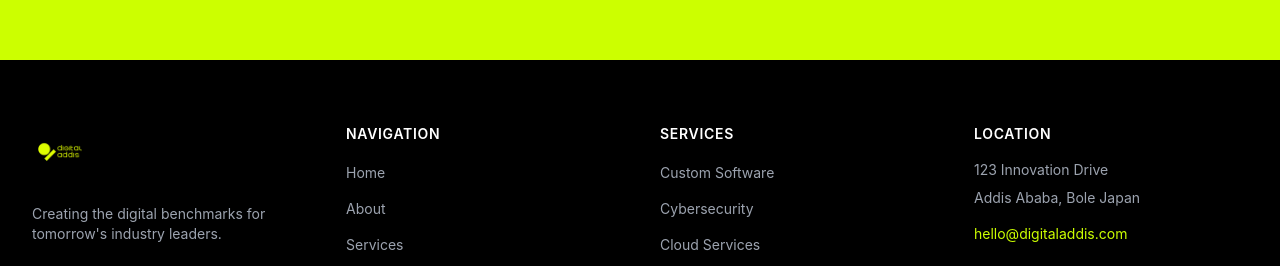
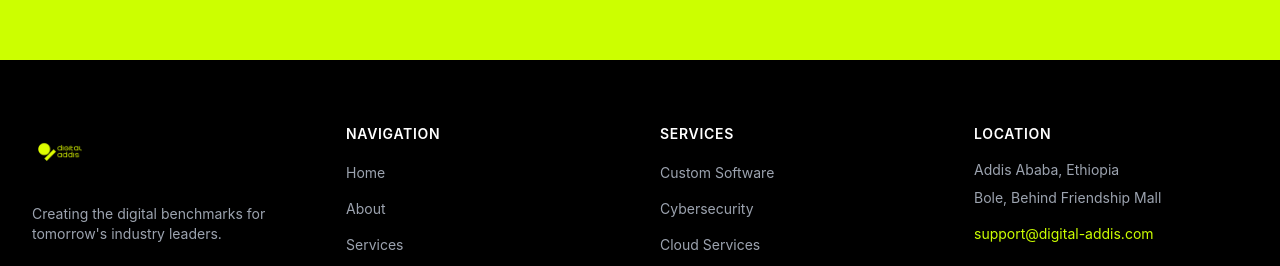
Before and after one commit to yeabkal1001/DA-NEW.1, a Next.js app: page /blog in a window 1280 px wide. Shown: the part 3300-3566 px from the top of the page. Built offline with nearby package versions, Linux system fonts and the light colour scheme.

Commit message:
feat: add initial UI sections for Footer, Hero, Services, and Contact.

```diff
--- a/src/sections/Contact.tsx
+++ b/src/sections/Contact.tsx
@@ -69,7 +69,7 @@ export function Contact() {
                 <div className="relative z-10 mt-8 md:mt-12 pt-6 md:pt-12 border-t border-black/10">
                   <div className="flex items-center gap-3 md:gap-4">
                      <div className="w-10 h-10 md:w-12 md:h-12 bg-black/5 rounded-full flex items-center justify-center font-black text-sm md:text-base">@</div>
-                     <p className="text-black font-black uppercase tracking-wider md:tracking-widest text-xs md:text-sm">hello@digitaladdis.com</p>
+                     <p className="text-black font-black uppercase tracking-wider md:tracking-widest text-xs md:text-sm">support@digital-addis.com</p>
                   </div>
                 </div>
               </div>
--- a/src/sections/Footer.tsx
+++ b/src/sections/Footer.tsx
@@ -98,14 +98,14 @@ export function Footer() {
               Location
             </h4>
             <address className="not-italic text-gray-400 space-y-1.5 md:space-y-2 text-xs md:text-sm">
-              <p>123 Innovation Drive</p>
-              <p>Addis Ababa, Bole Japan</p>
+              <p>Addis Ababa, Ethiopia</p>
+              <p>Bole, Behind Friendship Mall</p>
               <p className="pt-1 md:pt-2">
                 <a
-                  href="mailto:hello@digitaladdis.com"
+                  href="mailto:support@digital-addis.com"
                   className="text-lime hover:underline break-all"
                 >
-                  hello@digitaladdis.com
+                  support@digital-addis.com
                 </a>
               </p>
             </address>
--- a/src/sections/HeroSequence.tsx
+++ b/src/sections/HeroSequence.tsx
@@ -229,14 +229,14 @@ export function HeroSequence() {
           </div>
 
           <h1 className="hero-title select-none w-full" style={{ perspective: "1500px" }}>
-            <span className="hero-line block text-3xl sm:text-4xl md:text-5xl lg:text-[8rem] xl:text-[10rem] font-black text-white leading-[0.85] tracking-tighter uppercase">ARCHITECTING</span>
-            <span className="hero-line block text-3xl sm:text-4xl md:text-5xl lg:text-[8rem] xl:text-[10rem] font-black text-lime leading-[0.85] tracking-tighter uppercase">THE DIGITAL</span>
-            <span className="hero-line block text-3xl sm:text-4xl md:text-5xl lg:text-[8rem] xl:text-[10rem] font-black text-white leading-[0.85] italic tracking-tighter uppercase">FUTURE.</span>
+            <span className="hero-line block text-3xl sm:text-4xl md:text-5xl lg:text-[8rem] xl:text-[10rem] font-black text-white leading-[0.85] tracking-tighter uppercase">INNOVATING</span>
+            <span className="hero-line block text-3xl sm:text-4xl md:text-5xl lg:text-[8rem] xl:text-[10rem] font-black text-lime leading-[0.85] tracking-tighter uppercase">YOUR DIGITAL</span>
+            <span className="hero-line block text-3xl sm:text-4xl md:text-5xl lg:text-[8rem] xl:text-[10rem] font-black text-white leading-[0.85] italic tracking-tighter uppercase">WORLD.</span>
           </h1>
 
           <div className="hero-subtitle-wrap mt-6 md:mt-10 lg:mt-12 max-w-xl md:max-w-2xl mx-auto px-2">
              <p className="hero-subtitle text-white/50 text-sm md:text-base lg:text-xl leading-relaxed tracking-tight">
-               We specialize in crafting bespoke digital experiences where advanced strategy meets human-centric design.
+               Full-service digital solutions in cloud, development, branding, and technology — built for speed, scale, and real impact.
              </p>
           </div>
 
@@ -254,11 +254,11 @@ export function HeroSequence() {
         <div ref={aboutContentRef} className="absolute inset-0 z-10 opacity-0 pointer-events-none flex flex-col justify-center px-4 sm:px-6 md:px-20 items-center text-center">
           <div className="w-16 md:w-24 h-[1px] bg-lime/40 mb-8 md:mb-12" />
           <h2 className="text-3xl sm:text-4xl md:text-[3.5rem] lg:text-[7rem] font-black text-white max-w-7xl leading-[0.9] tracking-tighter uppercase select-none">
-            <span className="about-title-line block">BEYOND PIXELS.</span>
-            <span className="about-title-line block text-white/20 italic">WE BUILD SYSTEMS.</span>
+            <span className="about-title-line block">ELEVATING BRANDS.</span>
+            <span className="about-title-line block text-white/20 italic">SOLVING CHALLENGES.</span>
           </h2>
           <p className="mt-6 md:mt-10 text-white/40 max-w-xl md:max-w-3xl text-sm md:text-lg lg:text-xl leading-relaxed font-light lowercase px-4">
-            Multidisciplinary thinking meets cutting-edge engineering. We architect digital ecosystems that drive growth and inspire interaction.
+            Technology should make people’s work easier, safer and more meaningful. We are a multidisciplinary team focused on solving real-world challenges through long-term partnerships and people-centric design.
           </p>
           <div className="mt-10 md:mt-14 lg:mt-16 flex flex-wrap justify-center gap-6 sm:gap-8 md:gap-10 lg:gap-24">
             <div className="text-center group">
--- a/src/sections/Services.tsx
+++ b/src/sections/Services.tsx
@@ -9,20 +9,20 @@ gsap.registerPlugin(ScrollTrigger);
 
 const services = [
   {
-    title: "UI/UX Design",
-    description: "Crafting intuitive and immersive interfaces.",
+    title: "Mobile App Development",
+    description: "Building high-performance iOS and Android applications for the modern user.",
     image: "/images/service-1.jpg",
     bgColor: "bg-lime",
   },
   {
-    title: "Branding",
-    description: "Defining unique visual identities that resonate.",
+    title: "UI/UX & Web Design",
+    description: "Creating visually stunning and highly functional digital experiences.",
     image: "/images/service-2.jpg",
     bgColor: "bg-gray-200",
   },
   {
-    title: "Web Development",
-    description: "Building high-performance, scalable web applications.",
+    title: "Digital Marketing",
+    description: "Data-driven strategies to amplify your brand's reach and impact.",
     image: "/images/service-3.jpg",
     bgColor: "bg-gray-200",
   },
```
